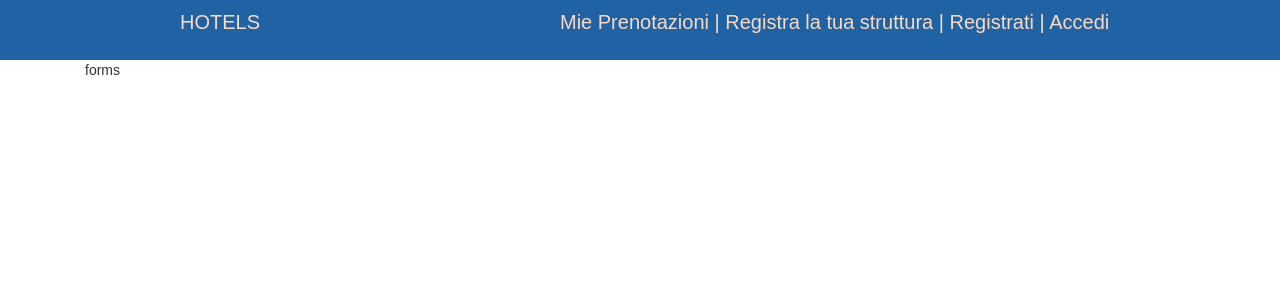
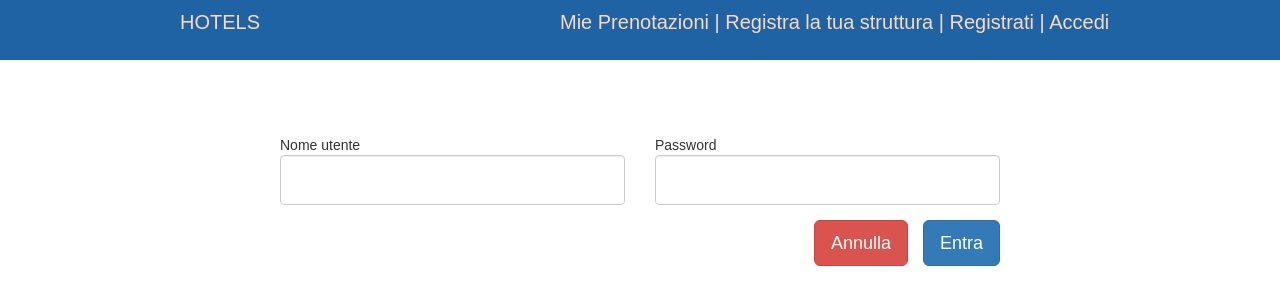
Before and after one commit to MRdima98/e-commerce-recovery, a Django app: page /log_in/ in a window 1280 px wide. Shown: the top 305 px of the page. Run offline with Django 4.2, Linux system fonts and the light colour scheme; some libraries are stand-ins or nearby versions.

Commit message:
log in function done

```diff
--- a/DumitruFrunza135801/login/forms.py
+++ b/DumitruFrunza135801/login/forms.py
@@ -17,3 +17,11 @@ class RegisterForm(forms.Form):
             'type' : 'password'}))
     name = forms.CharField(label='Nome', widget=base_widget)
     surname = forms.CharField(label='Cognome', widget=base_widget)
+
+class LogInForm(forms.Form):
+    username = forms.CharField(label='Nome utente',
+        widget=forms.TextInput({'class': 'form-control base-height light-bottom-margin'}))
+    passwd = forms.CharField(label='Password', widget=forms.TextInput({
+        'class': 'form-control base-height light-bottom-margin',
+        'type' : 'password'
+    }))
--- a/DumitruFrunza135801/login/templates/log_in.html
+++ b/DumitruFrunza135801/login/templates/log_in.html
@@ -5,13 +5,21 @@
 {% endblock %}
 
 {% block content %}
-  <div class="container">
-    <div class="row">
-      <div class="col-lg-12">
+  <form class="container" method="post" action="">
+    {% csrf_token %}
+    <div class="row big-top-margin">
+      <div class="col-lg-8 col-lg-offset-2">
+        {% for field in form %}
         <div class="col-lg-6">
-          forms
+          {{field.label}}
+          {{field}}
+        </div>
+        {% endfor %}
+        <div class="col-lg-12 stick-to-end ">
+          <button class="btn btn-lg btn-danger">Annulla</button>
+          <button class="btn btn-lg btn-primary light-left-margin">Entra</button>
         </div>
       </div>
     </div>
-  </div>
+  </fo>
 {% endblock %}
--- a/DumitruFrunza135801/login/templates/log_or_register.html
+++ b/DumitruFrunza135801/login/templates/log_or_register.html
@@ -7,9 +7,9 @@
 {% block content %}
 <div class="container log-in-container">
   <div>
-    <a href={% url 'register'%} class="btn btn-lg btn-primary">Registrati</a>
+    <a href={% url 'register' %} class="btn btn-lg btn-primary">Registrati</a>
     <span>oppure</span>
-    <a href={% url 'log_in'%} class="btn btn-lg btn-primary">Accedi</a>
+    <a href={% url 'log_in' %} class="btn btn-lg btn-primary">Accedi</a>
   </div>
 </div>
 {% endblock %}
--- a/DumitruFrunza135801/login/views.py
+++ b/DumitruFrunza135801/login/views.py
@@ -2,12 +2,24 @@ from calendar import firstweekday
 from email import message
 from multiprocessing import context
 from django.shortcuts import render
-from .forms import RegisterForm
+from .forms import RegisterForm, LogInForm
 from django.contrib.auth.models import User
+from django.contrib.auth import authenticate
 from django.contrib import messages
 
 def log_in(request):
-    return render(request, 'log_in.html', {})
+    log_in_form = LogInForm(request.POST or None)
+    if log_in_form.is_valid():
+        user = authenticate(
+            username = log_in_form.cleaned_data['username'],
+            password = log_in_form.cleaned_data['passwd']
+            )
+        if user is not None:
+            print('yes')
+        else:
+            print('NO')
+    context = { 'form' : log_in_form }
+    return render(request, 'log_in.html', context)
 
 def register(request):
     register_form = RegisterForm(request.POST or None)
@@ -21,7 +33,6 @@ def register(request):
                 password = register_form.cleaned_data['passwd'],
             )
         else:
-            print('nope')
             messages.error(request, 'Le password non coincidono')
 
     context = { 'form' : register_form }
--- a/DumitruFrunza135801/static/style.css
+++ b/DumitruFrunza135801/static/style.css
@@ -232,3 +232,7 @@ body {
     display: flex;
     justify-content: flex-end;
 }
+
+.big-top-margin{
+    margin-top: 75px;
+}
--- a/DumitruFrunza135801/templates/navbar.html
+++ b/DumitruFrunza135801/templates/navbar.html
@@ -12,9 +12,9 @@
     <span>|</span>
     <a href={% url 'struttura' %} class="links">Registra la tua struttura</a>
     <span>|</span>
-    <a href="register.html" class="links">Registrati</a>
+    <a href={% url 'register' %} class="links">Registrati</a>
     <span>|</span>
-    <a href="login.html" class="links">Accedi</a>
+    <a href={% url 'log_in' %} class="links">Accedi</a>
     {% endif %}
     {% endwith %}
   </div>
```
